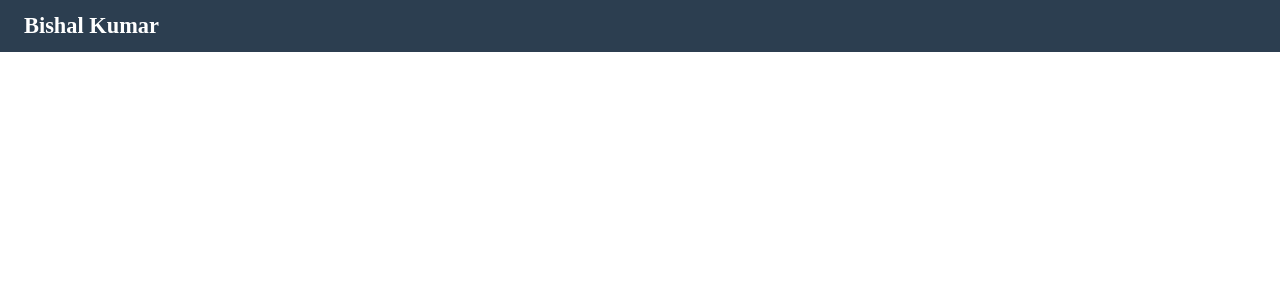
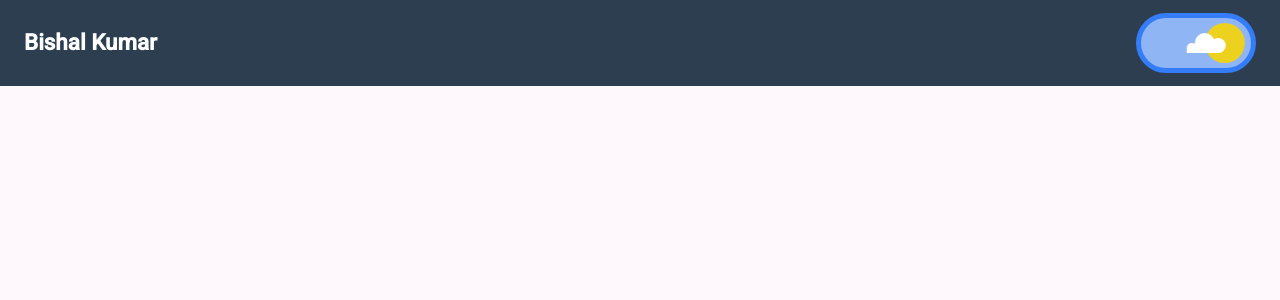
Before and after one commit to blast0/Mini-Employee-Dashboard, an Angular app: page / in a window 1280 px wide. Shown: the top 300 px of the page. Built offline with nearby package versions, Linux system fonts and the light colour scheme.

Commit message:
add theme-toggle-button in navbar, added theme service to manage and remember theme, added angular material to manage theme styles

```diff
--- a/package.json
+++ b/package.json
@@ -22,10 +22,12 @@
   },
   "private": true,
   "dependencies": {
+    "@angular/cdk": "^20.2.4",
     "@angular/common": "^20.3.0",
     "@angular/compiler": "^20.3.0",
     "@angular/core": "^20.3.0",
     "@angular/forms": "^20.3.0",
+    "@angular/material": "^20.2.4",
     "@angular/platform-browser": "^20.3.0",
     "@angular/router": "^20.3.0",
     "rxjs": "~7.8.0",
--- a/src/app/components/navbar/navbar.html
+++ b/src/app/components/navbar/navbar.html
@@ -1,3 +1,4 @@
 <nav class="navbar">
   <div class="logo">Bishal Kumar</div>
+  <app-theme-toggler/>
 </nav>
--- a/src/app/components/navbar/navbar.ts
+++ b/src/app/components/navbar/navbar.ts
@@ -1,8 +1,9 @@
 import { Component } from '@angular/core';
+import { ThemeToggler } from '../theme-toggle-button/theme-toggle-button';
 
 @Component({
   selector: 'app-navbar',
-  imports: [],
+  imports: [ThemeToggler],
   templateUrl: './navbar.html',
   styleUrl: './navbar.scss'
 })
--- /dev/null
+++ b/src/app/components/theme-toggle-button/theme-toggle-button.html
@@ -0,0 +1,13 @@
+<div class="switch">
+  <input
+    type="checkbox"
+    class="switch__input"
+    [checked]="isLightTheme()"
+    (change)="toggleTheme()"
+    id="Switch"
+  />
+  <label class="switch__label" for="Switch">
+    <span class="switch__indicator"></span>
+    <span class="switch__decoration"></span>
+  </label>
+</div>
--- /dev/null
+++ b/src/app/components/theme-toggle-button/theme-toggle-button.scss
@@ -0,0 +1,184 @@
+body {
+  padding: 50px;
+}
+
+.switch {
+    display: flex;
+    position: relative;
+}
+
+.switch__input {
+    clip: rect(1px, 1px, 1px, 1px);
+    clip-path: inset(50%);
+    height: 1px;
+    width: 1px;
+    margin: -1px;
+    overflow: hidden;
+    padding: 0;
+    position: absolute;
+}
+
+.switch__label {
+    position: relative;
+    display: inline-block;
+    width: 120px;
+    height: 60px;
+    background-color: #2B2B2B;
+    border: 5px solid #5B5B5B;
+    border-radius: 9999px;
+    cursor: pointer;
+    transition: all 0.4s cubic-bezier(.46,.03,.52,.96);
+}
+
+.switch__indicator {
+    position: absolute;
+    top: 50%;
+    left: 50%;
+    transform: translate(-50%, -50%) translateX(-72%);
+    display: block;
+    width: 40px;
+    height: 40px;
+    background-color: #7B7B7B;
+    border-radius: 9999px;
+    box-shadow: 10px 0px 0 0 rgba(#000000, 0.2) inset;
+
+    &::before,
+    &::after {
+        position: absolute;
+        content: '';
+        display: block;
+        background-color: #FFFFFF;
+        border-radius: 9999px;
+    }
+
+    &::before {
+        top: 7px;
+        left: 7px;
+        width: 9px;
+        height: 9px;
+        background-color: #FFFFFF;
+        opacity: 0.6;
+    }
+
+    &::after {
+        bottom: 8px;
+        right: 6px;
+        width: 14px;
+        height: 14px;
+        background-color: #FFFFFF;
+        opacity: 0.8;
+    }
+}
+
+.switch__decoration {
+    position: absolute;
+    top: 65%;
+    left: 50%;
+    display: block;
+    width: 5px;
+    height: 5px;
+    background-color: #FFFFFF;
+    border-radius: 9999px;
+    animation: twinkle 0.8s infinite -0.6s;
+
+    &::before,
+    &::after {
+        position: absolute;
+        display: block;
+        content: '';
+        width: 5px;
+        height: 5px;
+        background-color: #FFFFFF;
+        border-radius: 9999px;
+    }
+
+    &::before {
+        top: -20px;
+        left: 10px;
+        opacity: 1;
+        animation: twinkle 0.6s infinite;
+    }
+
+    &::after {
+        top: -7px;
+        left: 30px;
+        animation: twinkle 0.6s infinite -0.2s;
+    }
+}
+
+@keyframes twinkle {
+    50% { opacity: 0.2; }
+}
+
+.switch__indicator {
+    &,
+    &::before,
+    &::after {
+        transition: all 0.4s cubic-bezier(.46,.03,.52,.96);
+    }
+}
+
+.switch__input:checked + .switch__label {
+    background-color: #8FB5F5;
+    border-color: #347CF8;
+
+    .switch__indicator {
+        background-color: #ECD21F;
+        box-shadow: none;
+        transform: translate(-50%, -50%) translateX(72%);
+
+        &::before,
+        &::after {
+            display: none;
+        }
+    }
+
+    .switch__decoration {
+        top: 50%;
+        transform: translate(0%, -50%);
+        animation: cloud 8s linear infinite;
+
+        width: 20px;
+        height: 20px;
+
+        &::before {
+            width: 10px;
+            height: 10px;
+            top: auto;
+            bottom: 0;
+            left: -8px;
+            animation: none;
+        }
+
+        &::after {
+            width: 15px;
+            height: 15px;
+            top: auto;
+            bottom: 0;
+            left: 16px;
+            animation: none;
+        }
+
+        &,
+        &::before,
+        &::after {
+            border-radius: 9999px 9999px 0 0;
+        }
+
+        &::after {
+            border-bottom-right-radius: 9999px;
+        }
+    }
+}
+
+@keyframes cloud {
+    0% {
+        transform: translate(0%, -50%);
+    }
+    50% {
+        transform: translate(-50%, -50%);
+    }
+    100% {
+        transform: translate(0%, -50%);
+    }
+}
--- /dev/null
+++ b/src/app/components/theme-toggle-button/theme-toggle-button.ts
@@ -0,0 +1,21 @@
+import { Component, inject } from '@angular/core';
+import { ThemeService } from '../../services/theme.service';
+
+@Component({
+  selector: 'app-theme-toggler',
+  standalone: true,
+  imports: [],
+  templateUrl: './theme-toggle-button.html',
+  styleUrl: './theme-toggle-button.scss'
+})
+export class ThemeToggler {
+  private theme = inject(ThemeService);
+
+  isLightTheme(){
+    return this.theme.getTheme()=== 'light'?  true: false;
+  }
+
+  toggleTheme() {
+    this.theme.toggleDarkTheme();
+  }
+}
--- /dev/null
+++ b/src/app/services/theme.service.ts
@@ -0,0 +1,44 @@
+import { Injectable } from '@angular/core';
+
+@Injectable({ providedIn: 'root' })
+export class ThemeService {
+  private themeKey = 'app-theme';
+  darkThemeClass = 'light';
+
+  constructor() {
+    // Load saved theme on service initialization
+    const savedTheme = localStorage.getItem(this.themeKey);
+    if (savedTheme) {
+      this.darkThemeClass = savedTheme;
+      document.body.classList.add(savedTheme);
+    } else {
+      document.body.classList.add(this.darkThemeClass);
+    }
+  }
+
+  enableDarkTheme(): void {
+    document.body.classList.remove(this.darkThemeClass);
+    this.darkThemeClass = 'dark-theme';
+    document.body.classList.add(this.darkThemeClass);
+    localStorage.setItem(this.themeKey, this.darkThemeClass);
+  }
+
+  disableDarkTheme(): void {
+    document.body.classList.remove(this.darkThemeClass);
+    this.darkThemeClass = 'light';
+    document.body.classList.add(this.darkThemeClass);
+    localStorage.setItem(this.themeKey, this.darkThemeClass);
+  }
+
+  toggleDarkTheme(): void {
+    if (this.darkThemeClass === 'light') {
+      this.enableDarkTheme();
+    } else {
+      this.disableDarkTheme();
+    }
+  }
+
+  getTheme(): string {
+    return this.darkThemeClass;
+  }
+}
--- a/src/index.html
+++ b/src/index.html
@@ -6,6 +6,8 @@
   <base href="/">
   <meta name="viewport" content="width=device-width, initial-scale=1">
   <link rel="icon" type="image/x-icon" href="favicon.ico">
+  <link href="https://fonts.googleapis.com/css2?family=Roboto:wght@300;400;500&display=swap" rel="stylesheet">
+  <link href="https://fonts.googleapis.com/icon?family=Material+Icons" rel="stylesheet">
 </head>
 <body>
   <app-root></app-root>
--- a/src/styles.scss
+++ b/src/styles.scss
@@ -1,6 +1,62 @@
+
+// Include theming for Angular Material with `mat.theme()`.
+// This Sass mixin will define CSS variables that are used for styling Angular Material
+// components according to the Material 3 design spec.
+// Learn more about theming and how to use it for your application's
+// custom components at https://material.angular.dev/guide/theming
+@use '@angular/material' as mat;
+
+html {
+  color-scheme: light;
+  @include mat.theme((
+    color: mat.$violet-palette,
+    typography: Roboto,
+    density: 0
+  ));
+}
+
+body.dark-theme {
+  color-scheme: dark;
+}
+body {
+  // Default the application to a light color theme. This can be changed to
+  // `dark` to enable the dark color theme, or to `light dark` to defer to the
+  // user's system settings.
+  color-scheme: light;
+
+  // Set a default background, font and text colors for the application using
+  // Angular Material's system-level CSS variables. Learn more about these
+  // variables at https://material.angular.dev/guide/system-variables
+  background-color: var(--mat-sys-surface);
+  color: var(--mat-sys-on-surface);
+  font: var(--mat-sys-body-medium);
+
+  // Reset the user agent margin.
+  margin: 0;
+}
 /* You can add global styles to this file, and also import other style files */
+:root {
+    --primary-color: #4e54c8;
+    --secondary-color: #8f94fb;
+    --dark-color: #2c2c54;
+    --light-color: #f7f7f7;
+
+}
+
+body {
+    font-family: 'Poppins', sans-serif;
+    color: #333;
+    line-height: 1.6;
+}
+
 * {
   margin: 0;
   padding: 0;
   box-sizing: border-box;
 }
+
+body {
+  font-family: Arial, sans-serif;
+}
+html, body { height: 100%; }
+body { margin: 0; font-family: Roboto, "Helvetica Neue", sans-serif; }
```
Also changed, not shown: 2 other files (tests, documents, lock files or other folders).
